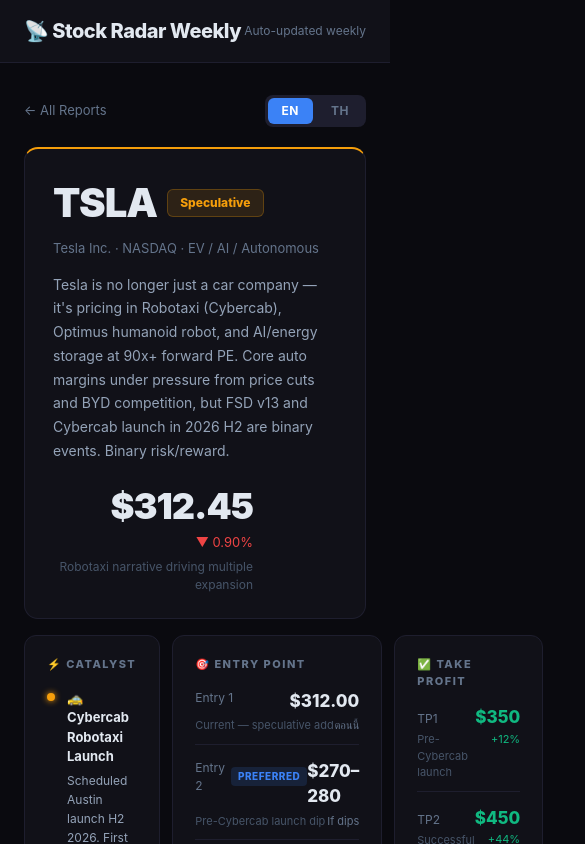
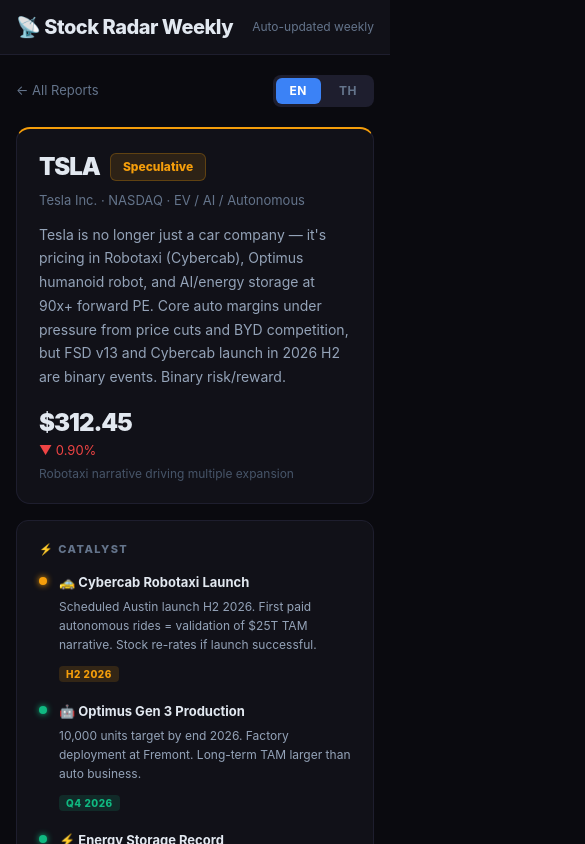
Before and after one commit to Armakuji/stock-playbook, a Next.js app in the folder web/: page /report/tsla in a window 390 px wide. Shown: the top 844 px of the page, 585 px wide, since content can reach past the window. Built offline with nearby package versions, Linux system fonts and the light colour scheme.

Commit message:
[feat] fix web responsive

```diff
--- a/web/app/globals.css
+++ b/web/app/globals.css
@@ -13,9 +13,7 @@
   --purple: #8b5cf6;
 }
 
-* {
-  box-sizing: border-box;
-}
+* { box-sizing: border-box; }
 
 body {
   background-color: var(--bg);
@@ -23,3 +21,91 @@ body {
   font-family: "Inter", "SF Pro Display", system-ui, sans-serif;
   margin: 0;
 }
+
+/* ─── Responsive grids ─────────────────────────────────────────────────────── */
+
+/* 3-column report grid → 1 col on mobile, 2 col on tablet, 3 col on desktop */
+.grid-3 {
+  display: grid;
+  grid-template-columns: 1fr 1fr 1fr;
+  gap: 12px;
+  margin-bottom: 12px;
+}
+
+/* 4-column macro grid */
+.grid-4 {
+  display: grid;
+  grid-template-columns: repeat(4, 1fr);
+  gap: 10px;
+}
+
+/* Dashboard card grid */
+.grid-cards {
+  display: grid;
+  grid-template-columns: repeat(auto-fill, minmax(300px, 1fr));
+  gap: 16px;
+}
+
+/* ─── Hero layout ──────────────────────────────────────────────────────────── */
+
+.hero-row {
+  display: flex;
+  justify-content: space-between;
+  align-items: flex-start;
+  flex-wrap: wrap;
+  gap: 16px;
+}
+
+.hero-price {
+  text-align: right;
+  flex-shrink: 0;
+}
+
+.hero-title {
+  font-size: 40px;
+  font-weight: 900;
+  margin: 0;
+  letter-spacing: -1px;
+}
+
+/* ─── Report page padding ──────────────────────────────────────────────────── */
+
+.report-page {
+  max-width: 1100px;
+  margin: 0 auto;
+}
+
+/* ─── Mobile ≤ 640px ───────────────────────────────────────────────────────── */
+@media (max-width: 640px) {
+  .grid-3 {
+    grid-template-columns: 1fr;
+  }
+  .grid-4 {
+    grid-template-columns: 1fr 1fr;
+  }
+  .hero-title {
+    font-size: 28px;
+  }
+  .hero-price {
+    text-align: left;
+  }
+  main {
+    padding: 20px 16px !important;
+  }
+  header > div {
+    padding: 12px 16px !important;
+  }
+}
+
+/* ─── Tablet 641px – 900px ─────────────────────────────────────────────────── */
+@media (min-width: 641px) and (max-width: 900px) {
+  .grid-3 {
+    grid-template-columns: 1fr 1fr;
+  }
+  .grid-4 {
+    grid-template-columns: 1fr 1fr;
+  }
+  .hero-title {
+    font-size: 34px;
+  }
+}
--- a/web/app/layout.tsx
+++ b/web/app/layout.tsx
@@ -15,7 +15,7 @@ export default function RootLayout({
     <html lang="en" className="h-full">
       <body className="min-h-full flex flex-col" style={{ backgroundColor: "var(--bg)", color: "var(--text)" }}>
         <header style={{ borderBottom: "1px solid var(--border)", backgroundColor: "var(--card)" }}>
-          <div style={{ maxWidth: 1200, margin: "0 auto", padding: "16px 24px", display: "flex", alignItems: "center", justifyContent: "space-between" }}>
+          <div style={{ maxWidth: 1200, margin: "0 auto", padding: "14px 16px", display: "flex", alignItems: "center", justifyContent: "space-between" }}>
             <a href="/" style={{ textDecoration: "none", display: "flex", alignItems: "center", gap: 10 }}>
               <span style={{ fontSize: 20, fontWeight: 800, letterSpacing: "-0.5px", color: "var(--text)" }}>
                 📡 Stock Radar Weekly
@@ -24,7 +24,7 @@ export default function RootLayout({
             <span style={{ fontSize: 12, color: "var(--muted)" }}>Auto-updated weekly</span>
           </div>
         </header>
-        <main style={{ flex: 1, maxWidth: 1200, width: "100%", margin: "0 auto", padding: "32px 24px" }}>
+        <main style={{ flex: 1, maxWidth: 1200, width: "100%", margin: "0 auto", padding: "24px 16px" }}>
           {children}
         </main>
         <footer style={{ borderTop: "1px solid var(--border)", padding: "16px 24px", textAlign: "center" }}>
--- a/web/app/page.tsx
+++ b/web/app/page.tsx
@@ -1,8 +1,6 @@
 import { getAllReports } from "@/lib/reports";
 import { rankReports } from "@/lib/ranking";
 import { StockCard } from "./StockCard";
-
-const VERDICT_ORDER = ["BUY", "HOLD", "SPECULATIVE", "SELL"];
 
 export default function DashboardPage() {
   const reports = getAllReports();
@@ -56,7 +54,7 @@ export default function DashboardPage() {
           </p>
         </div>
       ) : (
-        <div style={{ display: "grid", gridTemplateColumns: "repeat(auto-fill, minmax(300px, 1fr))", gap: 16 }}>
+        <div style={{ display: "grid", gridTemplateColumns: "repeat(auto-fill, minmax(280px, 1fr))", gap: 16 }}>
           {ranked.map((r) => (
             <StockCard key={`${r.ticker}-${r.generatedAt}`} report={r} rank={r.rank} rankScore={r.rankScore} />
           ))}
--- a/web/app/report/[ticker]/ReportContent.tsx
+++ b/web/app/report/[ticker]/ReportContent.tsx
@@ -301,39 +301,39 @@ export function ReportContent({ report: baseReport }: { report: StockReport }) {
       </div>
 
       {/* Hero */}
-      <div style={{ background: "#111118", border: "1px solid #1e1e2e", borderTop: `2px solid ${verdictColor}`, borderRadius: 14, padding: "24px 28px", marginBottom: 16 }}>
-        <div style={{ display: "flex", justifyContent: "space-between", alignItems: "flex-start", flexWrap: "wrap", gap: 16 }}>
-          <div>
-            <div style={{ display: "flex", alignItems: "center", gap: 10, marginBottom: 6 }}>
-              <h1 style={{ fontSize: 40, fontWeight: 900, margin: 0, letterSpacing: "-1px" }}>{report.ticker}</h1>
-              <span style={{ fontSize: 12, fontWeight: 800, padding: "4px 12px", borderRadius: 6, background: verdictColor + "20", color: verdictColor, border: `1px solid ${verdictColor}40` }}>
+      <div style={{ background: "#111118", border: "1px solid #1e1e2e", borderTop: `2px solid ${verdictColor}`, borderRadius: 14, padding: "20px 22px", marginBottom: 16 }}>
+        <div style={{ display: "flex", flexWrap: "wrap", gap: 16, justifyContent: "space-between", alignItems: "flex-start" }}>
+          <div style={{ flex: "1 1 260px", minWidth: 0 }}>
+            <div style={{ display: "flex", alignItems: "center", gap: 10, marginBottom: 6, flexWrap: "wrap" }}>
+              <h1 style={{ fontSize: "clamp(24px, 5vw, 40px)", fontWeight: 900, margin: 0, letterSpacing: "-1px" }}>{report.ticker}</h1>
+              <span style={{ fontSize: 12, fontWeight: 800, padding: "4px 12px", borderRadius: 6, background: verdictColor + "20", color: verdictColor, border: `1px solid ${verdictColor}40`, whiteSpace: "nowrap" }}>
                 {report.scoreLabel ?? report.verdict}
               </span>
             </div>
-            <div style={{ fontSize: 13, color: "#64748b", marginBottom: 14 }}>
+            <div style={{ fontSize: 13, color: "#64748b", marginBottom: 12 }}>
               {report.companyName}{report.exchange ? ` · ${report.exchange}` : ""} · {report.sector}
             </div>
-            <p style={{ fontSize: 14, color: "#94a3b8", lineHeight: 1.7, margin: 0, maxWidth: 640 }}>{report.summary}</p>
+            <p style={{ fontSize: 14, color: "#94a3b8", lineHeight: 1.7, margin: 0 }}>{report.summary}</p>
           </div>
-          <div style={{ textAlign: "right", flexShrink: 0 }}>
-            <div style={{ fontSize: 36, fontWeight: 900, letterSpacing: "-1px" }}>${report.price.toFixed(2)}</div>
-            <div style={{ fontSize: 13, color: isPositive ? "#10b981" : "#ef4444", marginBottom: 6 }}>
+          <div style={{ flexShrink: 0 }}>
+            <div style={{ fontSize: "clamp(24px, 5vw, 32px)", fontWeight: 900, letterSpacing: "-1px" }}>${report.price.toFixed(2)}</div>
+            <div style={{ fontSize: 13, color: isPositive ? "#10b981" : "#ef4444", marginBottom: 4 }}>
               {isPositive ? "▲" : "▼"} {Math.abs(report.priceChange).toFixed(2)}%
             </div>
-            {report.priceNote && <div style={{ fontSize: 12, color: "#475569", maxWidth: 200 }}>{report.priceNote}</div>}
+            {report.priceNote && <div style={{ fontSize: 12, color: "#475569" }}>{report.priceNote}</div>}
           </div>
         </div>
       </div>
 
-      {/* Row 1 */}
-      <div style={{ display: "grid", gridTemplateColumns: "1fr 1fr 1fr", gap: 12, marginBottom: 12 }}>
+      {/* Row 1 — stacks to 1 col on mobile */}
+      <div style={{ display: "grid", gridTemplateColumns: "repeat(auto-fit, minmax(260px, 1fr))", gap: 12, marginBottom: 12 }}>
         <CatalystCard catalysts={report.catalysts} />
         <EntryCard levels={report.entryStrategy.entryLevels} />
         <TakeProfitCard report={report} />
       </div>
 
-      {/* Row 2 */}
-      <div style={{ display: "grid", gridTemplateColumns: "1fr 1fr 1fr", gap: 12, marginBottom: 12 }}>
+      {/* Row 2 — stacks to 1 col on mobile */}
+      <div style={{ display: "grid", gridTemplateColumns: "repeat(auto-fit, minmax(260px, 1fr))", gap: 12, marginBottom: 12 }}>
         <StopLossCard report={report} />
         {report.estimateDates && report.estimateDates.length > 0 ? (
           <EstimateDateCard dates={report.estimateDates} />
@@ -356,7 +356,7 @@ export function ReportContent({ report: baseReport }: { report: StockReport }) {
           🏛️ Fed / Macro Risk —{" "}
           <span style={{ color: RISK_COLOR[report.macroRisk.fedRisk] }}>{report.macroRisk.fedRisk}</span>
         </SectionTitle>
-        <div style={{ display: "grid", gridTemplateColumns: "repeat(4, 1fr)", gap: 10 }}>
+        <div style={{ display: "grid", gridTemplateColumns: "repeat(auto-fit, minmax(160px, 1fr))", gap: 10 }}>
           {([
             ["Rate Outlook", report.macroRisk.rateOutlook],
             ["Inflation", report.macroRisk.inflationNote],
```
